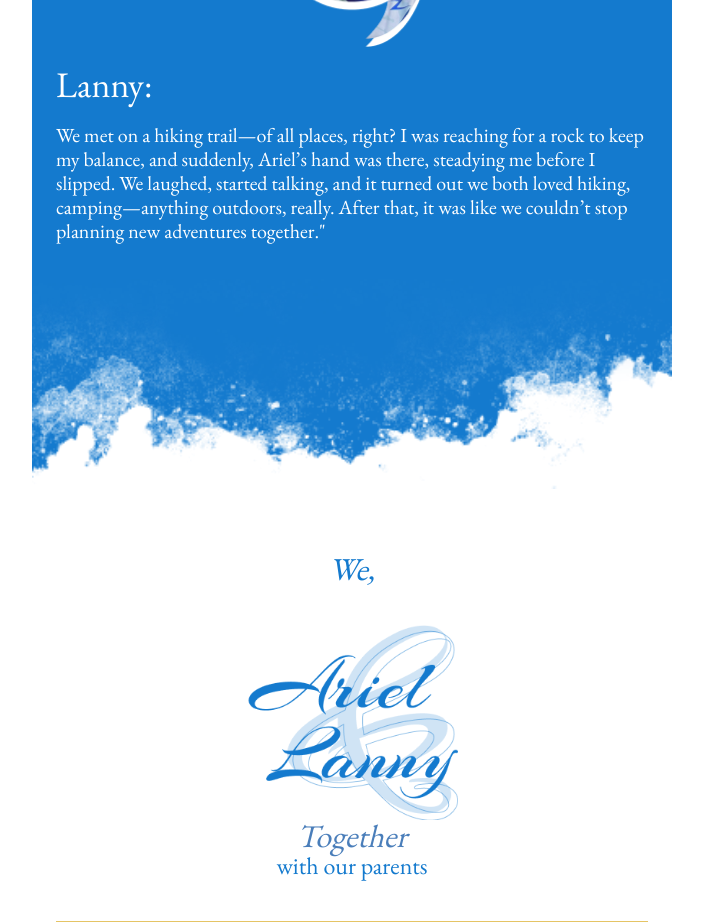
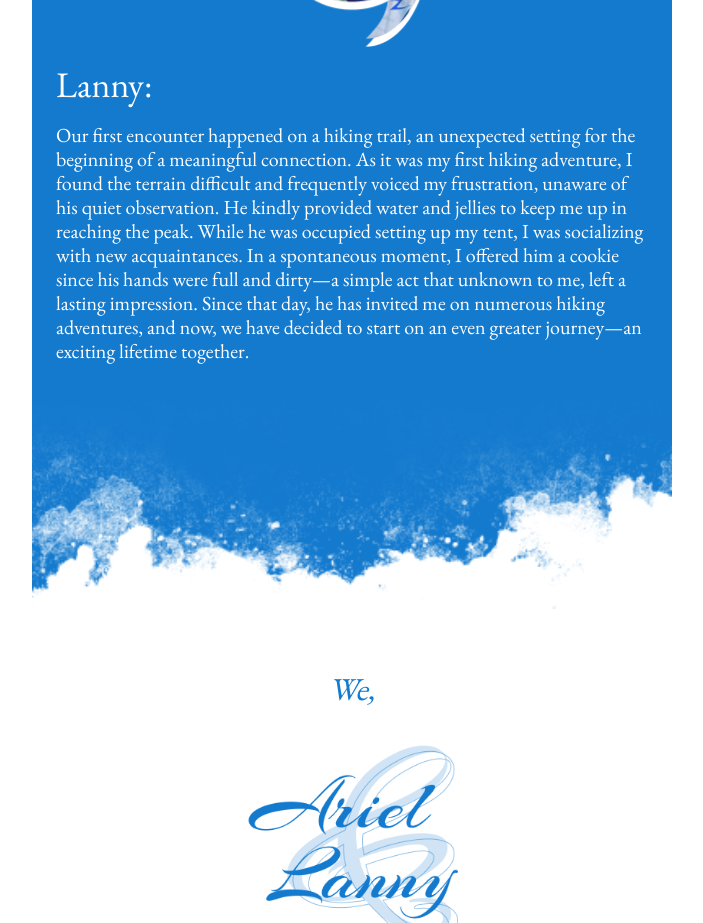
Before and after one commit to arielpasilang/ariel-lanny, a Next.js app: page / in a window 1280 px wide. Shown: the part 2880-3803 px from the top of the page, without its empty margins (288-991 px from the left). Built offline with nearby package versions, Linux system fonts and the light colour scheme; a web font is replaced by a local one.

Commit message:
UPdated Lanny's Description

```diff
--- a/src/app/page.jsx
+++ b/src/app/page.jsx
@@ -141,12 +141,18 @@ export default function Home() {
             <Image src={Lanny} width={158} className="mx-auto" />
             <h2 className="text-left text-white">Lanny:</h2>
             <p className="text-left text-white">
-              We met on a hiking trail—of all places, right? I was reaching for
-              a rock to keep my balance, and suddenly, Ariel’s hand was there,
-              steadying me before I slipped. We laughed, started talking, and it
-              turned out we both loved hiking, camping—anything outdoors,
-              really. After that, it was like we couldn’t stop planning new
-              adventures together."
+              Our first encounter happened on a hiking trail, an unexpected
+              setting for the beginning of a meaningful connection. As it was my
+              first hiking adventure, I found the terrain difficult and
+              frequently voiced my frustration, unaware of his quiet
+              observation. He kindly provided water and jellies to keep me up in
+              reaching the peak. While he was occupied setting up my tent, I was
+              socializing with new acquaintances. In a spontaneous moment, I
+              offered him a cookie since his hands were full and dirty—a simple
+              act that unknown to me, left a lasting impression. Since that day,
+              he has invited me on numerous hiking adventures, and now, we have
+              decided to start on an even greater journey—an exciting lifetime
+              together.
             </p>
           </div>
         </div>
```
